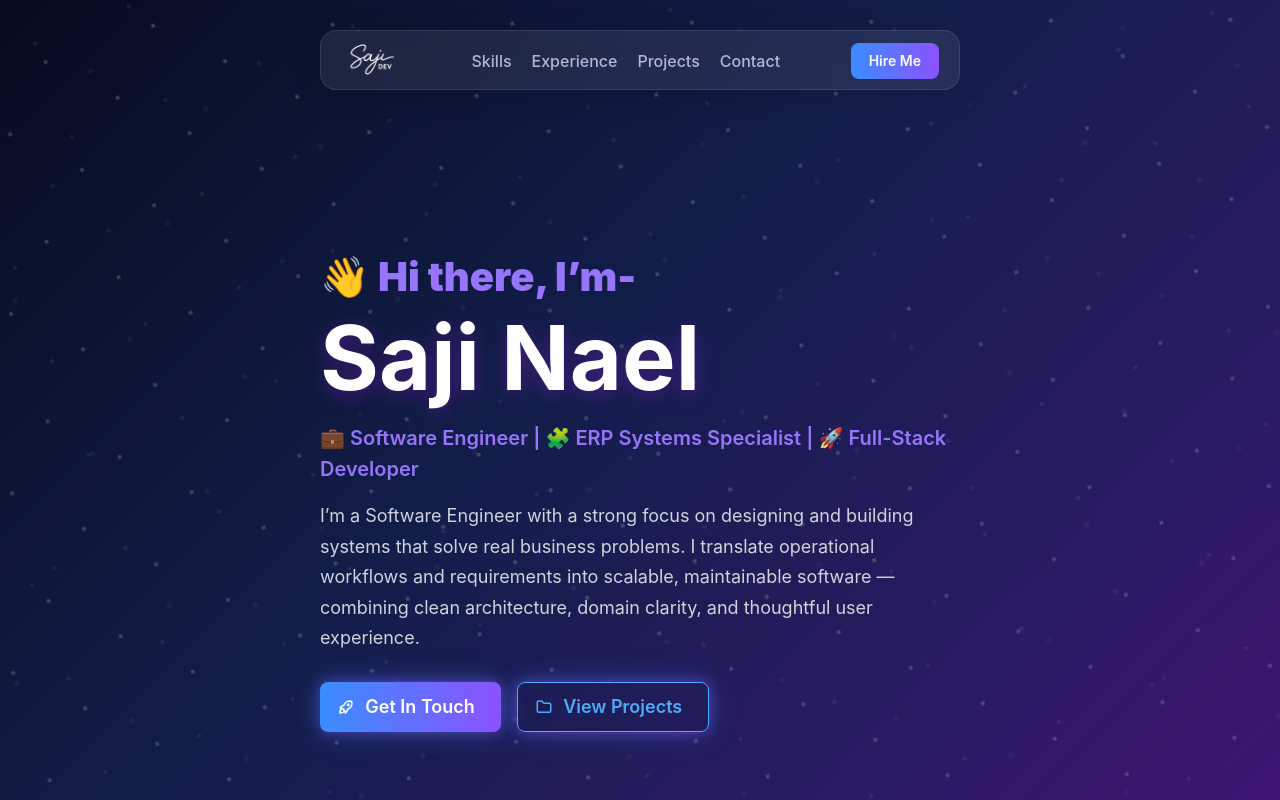
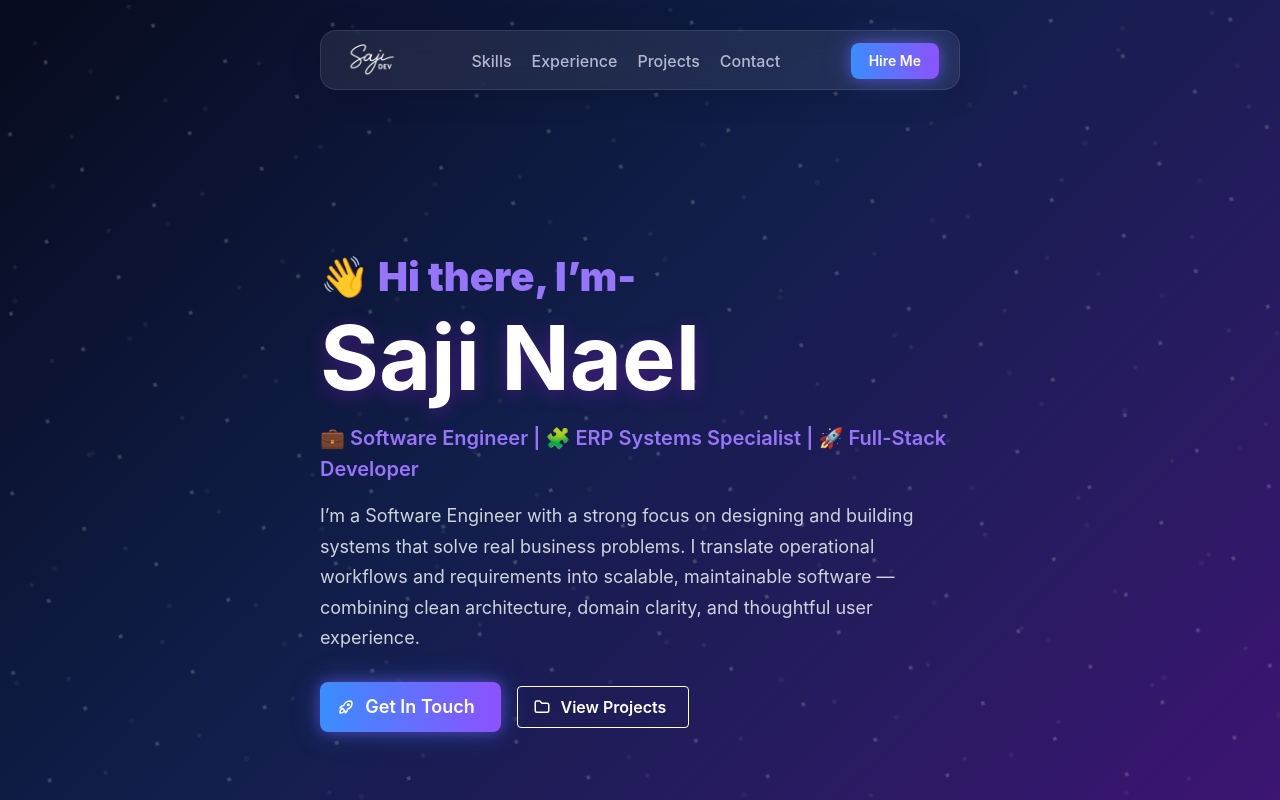
Before and after one commit to sajinael98/portfolio, a Next.js app: page / in a window 1280 px wide. Shown: the top 800 px of the page. Built offline with nearby package versions, Linux system fonts and the light colour scheme.

Commit message:
style(ui): use GradientButton & OutlineButton in header + hero for consistent branding

```diff
--- a/src/app/components/layout/Header/Header.tsx
+++ b/src/app/components/layout/Header/Header.tsx
@@ -3,6 +3,7 @@
 import { AppShellHeader, Group, Button, Anchor } from "@mantine/core";
 import Image from "next/image";
 import styles from "./Header.module.css";
+import GradientButton from "../../ui/GradientButton";
 
 const links = ["Skills", "Experience", "Projects", "Contact"] as const;
 
@@ -33,14 +34,9 @@ const Header = () => {
           {navlinks}
         </Group>
 
-        <Button
-          variant="gradient"
-          gradient={{ from: "#3A8DFF", to: "#8C52FF", deg: 90 }}
-          radius="md"
-          size="sm"
-        >
+        <GradientButton href="#contact" component="a">
           Hire Me
-        </Button>
+        </GradientButton>
       </Group>
     </AppShellHeader>
   );
--- a/src/app/components/sections/HeroSection/HeroSection.tsx
+++ b/src/app/components/sections/HeroSection/HeroSection.tsx
@@ -3,6 +3,7 @@
 import { Flex, Group, Stack, Text } from "@mantine/core";
 import { IconFolder, IconRocket } from "@tabler/icons-react";
 import GradientButton from "@/app/components/ui/GradientButton";
+import OutlineButton from "../../ui/OutlineButton";
 
 const HeroSection = () => {
   return (
@@ -56,6 +57,8 @@ const HeroSection = () => {
             leftSection={<IconRocket size={18} />}
             size="lg"
             visibleFrom="md"
+            href="#contact"
+            component="a"
           >
             Get In Touch
           </GradientButton>
@@ -64,27 +67,31 @@ const HeroSection = () => {
             leftSection={<IconRocket size={18} />}
             size="md"
             hiddenFrom="md"
+            href="#contact"
+            component="a"
           >
             Get In Touch
           </GradientButton>
 
-          <GradientButton
+          <OutlineButton
             leftSection={<IconFolder size={18} />}
-            variant="outline"
-            size="lg"
+            size="md"
             visibleFrom="md"
+            href="#projects"
+            component="a"
           >
             View Projects
-          </GradientButton>
+          </OutlineButton>
 
-          <GradientButton
+          <OutlineButton
             leftSection={<IconFolder size={18} />}
-            variant="outline"
-            size="md"
+            size="sm"
             hiddenFrom="md"
+            href="#projects"
+            component="a"
           >
             View Projects
-          </GradientButton>
+          </OutlineButton>
         </Group>
       </Stack>
     </Flex>
```
